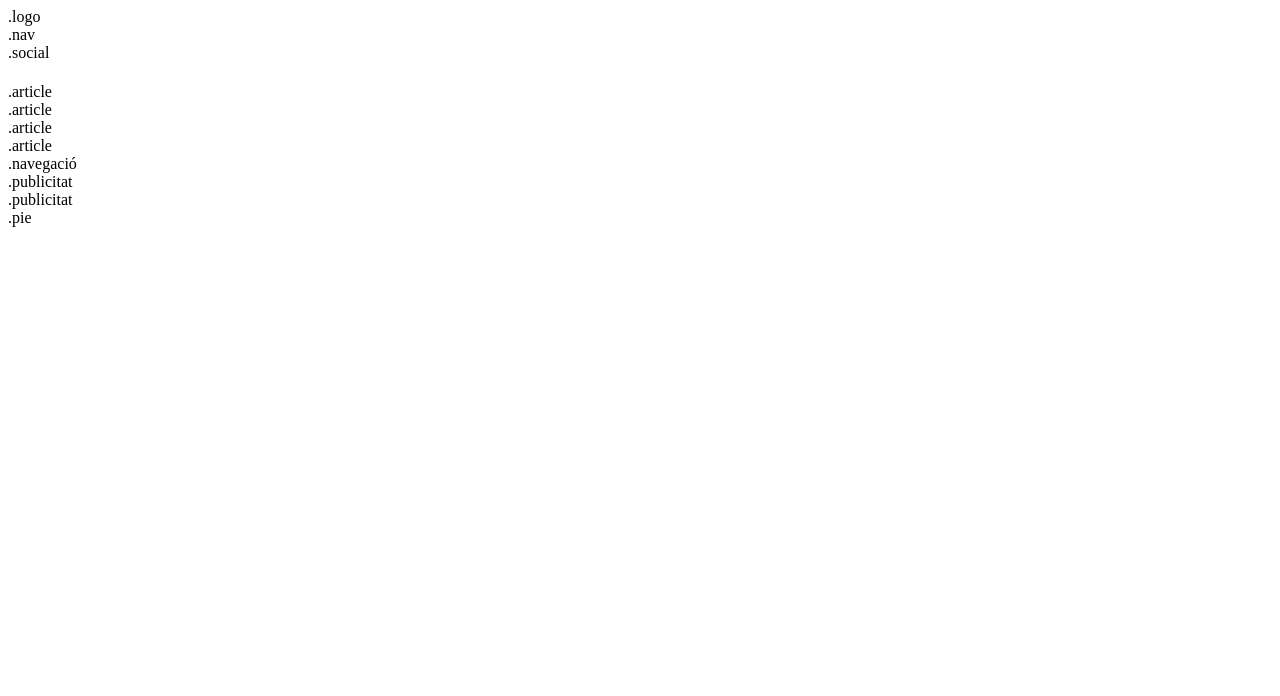
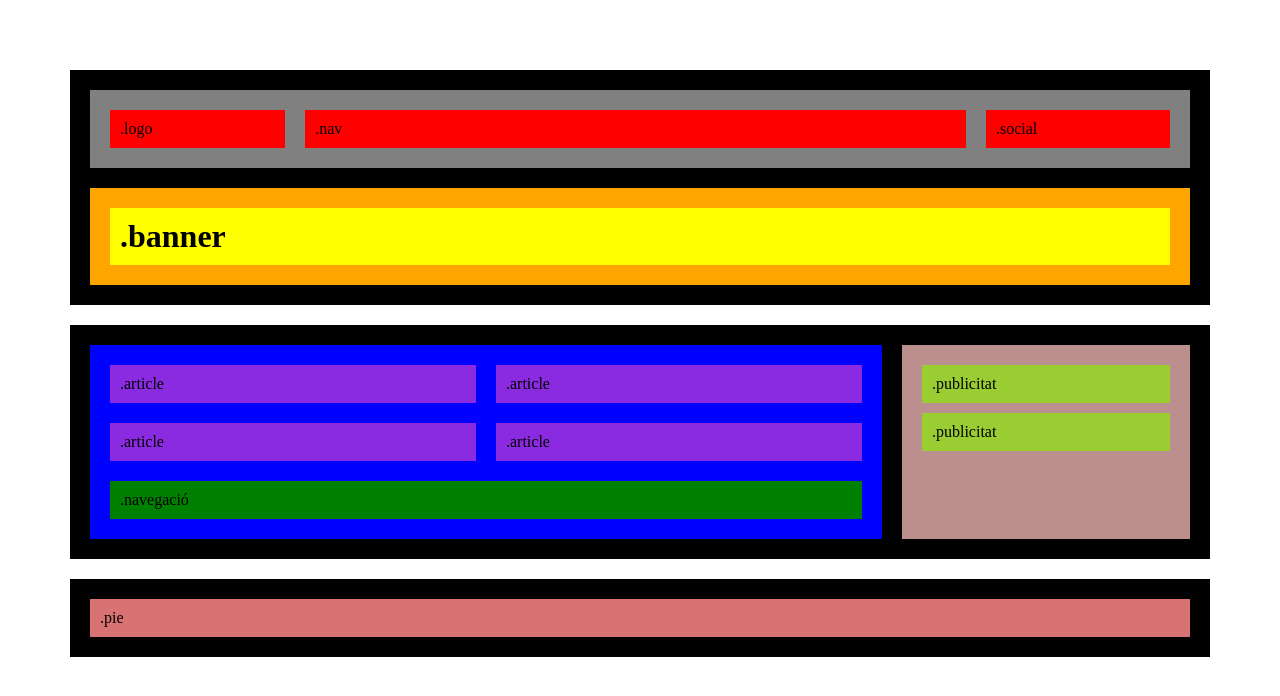
Before and after one commit to Xelinizate/Sprint1-Tema1, a plain HTML site: page Index.html in a window 1280 px wide. Drawn offline with Linux system fonts and the light colour scheme.

Commit message:
Entrega exercici

```diff
--- a/Index.html
+++ b/Index.html
@@ -1,13 +1,12 @@
 <!DOCTYPE html>
-
 <html lang="es">
     <head>
         <meta charset="UTF-8">
         <meta name="viewport" content="width=device-width, initial-scale=1.0">
         <title>Maquetacio</title>
-            <link rel="disenyweb" type="text/css" href="diseny.css">
+        <link rel="stylesheet" type="text/css" href="diseny.css">
+
     </head>
-
     <body>
 
         <div class="padre">
@@ -18,19 +17,18 @@
                     <div class ="social">.social</div>
                 </div>
                 <div class="banner">
-                        <h1></h1>
+                    <h1>.banner</h1>
                 </div>
             </header>
 
-
-
             <section class="section">
-                    <div class="articles"></div>
+                <div class="articles">
                     <div class="article">.article</div>
                     <div class="article">.article</div>
                     <div class="article">.article</div>
                     <div class="article">.article</div>
                     <nav class="navega">.navegació</nav>
+                </div>
 
                 <aside class = "aside">
                     <div class="publicitat">.publicitat</div>
@@ -39,7 +37,7 @@
             </section>
 
             <footer class="footer">
-                    <nav class="pie>">.pie</nav>
+                <div class="pie">.pie</div>
             </footer>
         </div>
 
--- a/diseny.css
+++ b/diseny.css
@@ -1,7 +1,15 @@
+*,
+*::before
+*::after{
+    box-sizing: border-box;
+}
+
+
+
 *{
     margin: 10px;
     padding: 10px;
-    box-sizing: border-box;
+
 }
 .padre{
     display: flex;
@@ -13,31 +21,35 @@
     background: #000;
     display: flex;
     flex-flow: column nowrap;
+
 }
 
     .menu{
         background: grey;
         display: flex;
-        flex-flow: column nowrap;
-        height: 100px;
+        flex-flow: row nowrap;
         align-items: center;
+
 
     }
 
         .logo{
             background: red;
             flex: 1 1 auto;
+            align-content: center;
         }
 
         .nav{
             background: red;
             flex: 5 1 auto;
+            align-content: center;
 
         }
 
         .social{
             background: red;
             flex: 1 1 auto;
+            align-content: center;
         }
 
      .banner{
@@ -51,16 +63,19 @@
 .section{
     background: #000;
     display: flex;
+
 }
     .articles{
         background: blue;
         flex: 2 1 auto;
         display: flex;
         flex-flow: row wrap;
+
     }
         .article{
             background: blueviolet;
             flex: 1 1 40%;
+            gap: 1rem;
         }
         .navega{
             background: green;
@@ -76,15 +91,18 @@
         }
 
 .footer{
-    background: #000;
+    background: black;
     display: flex;
-    justify-content: center;
+    align-items: center;
 
 }
     .pie{
-        background: brown;
-        width: 300px;
+        background: rgb(217, 114, 114);
+        flex: 1 1 100px;
+
+
     }
+
 @media all and (max-width: 800px){
     .section{
         flex-direction: column;
```
Lines whose indentation alone changed are shown as unchanged.
